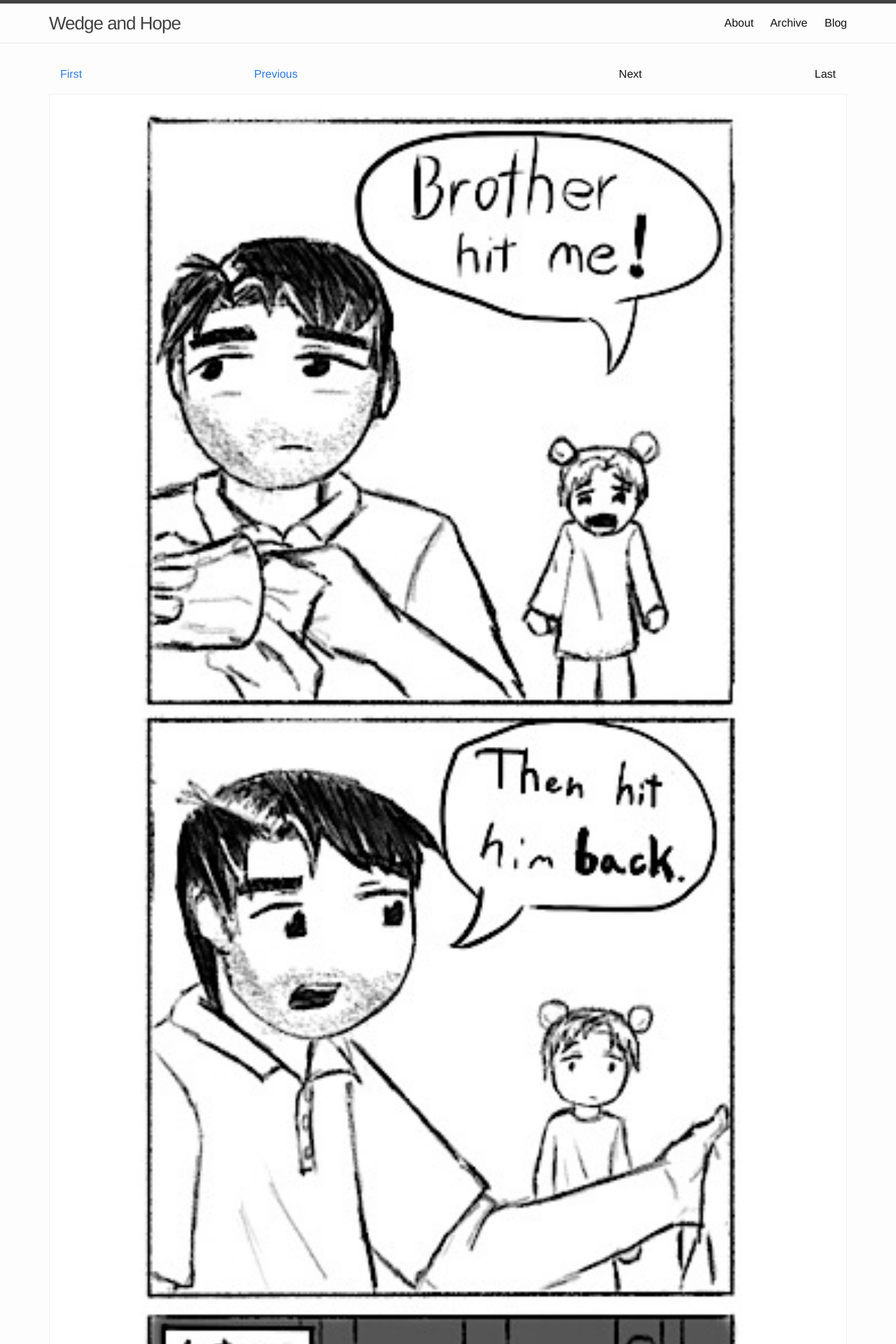
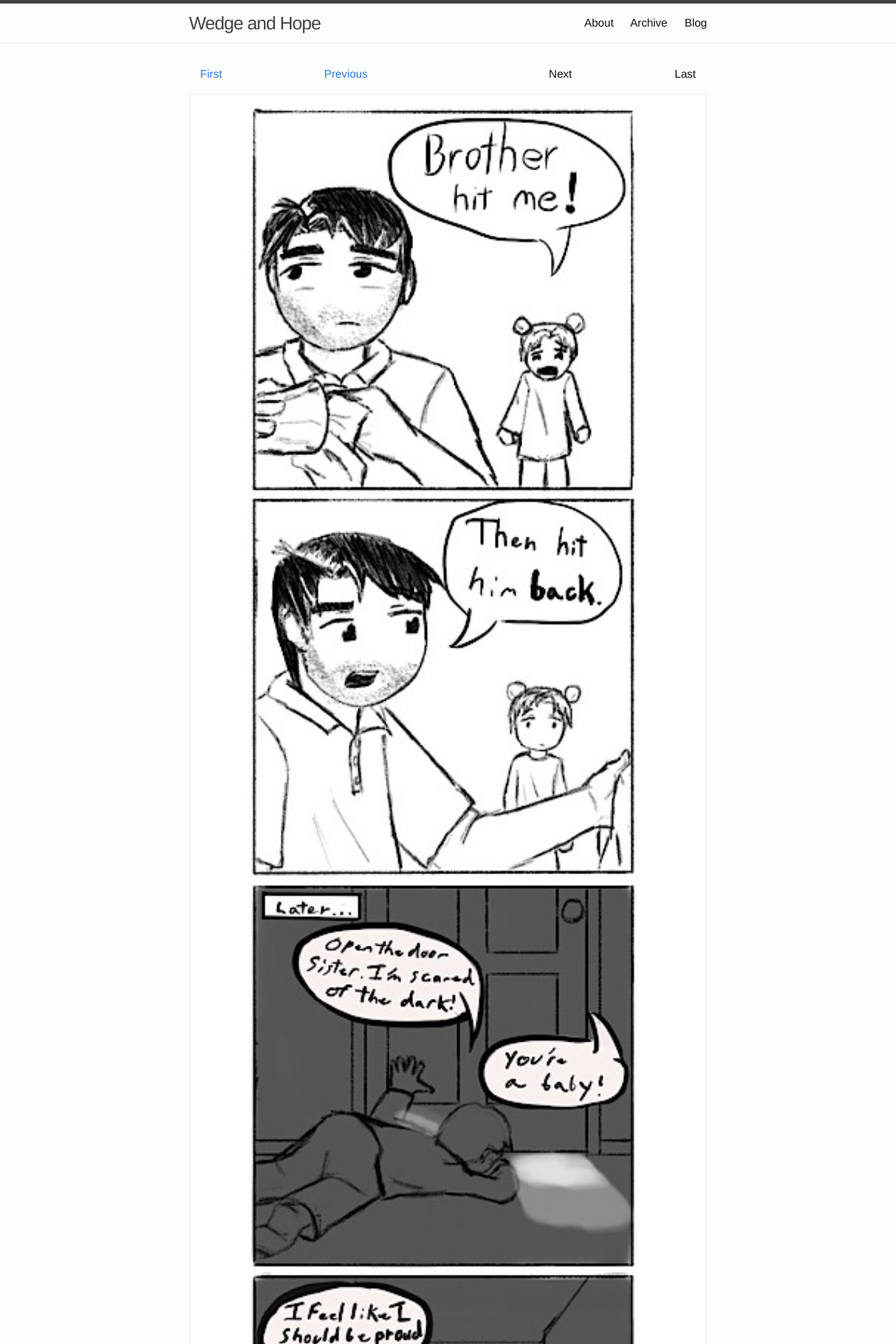
Before and after one commit to wedgejaeger/wedgejaeger.github.io, a Jekyll site: the page built from index.html, in a window 1280 px wide. Shown: the top 1920 px of the page at 70% size. Built offline with Jekyll 4.4.1, drawn with Linux system fonts in a browser that asks for light colours.

Commit message:
Update main.scss
content width to 800, will try 6 later

```diff
--- a/css/main.scss
+++ b/css/main.scss
@@ -23,7 +23,7 @@ $grey-color-light: lighten($grey-color, 40%);
 $grey-color-dark:	darken($grey-color, 25%);
 
 // Width of the content area
-$content-width:		1200px;
+$content-width:		800px;
 
 $on-palm:					600px;
 $on-laptop:				800px;
```
